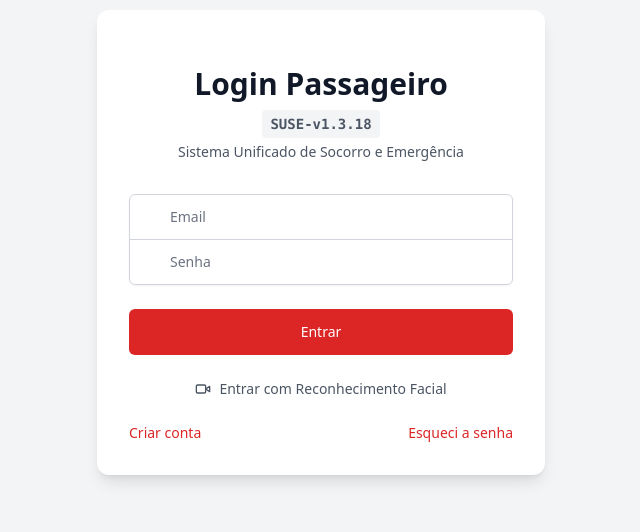
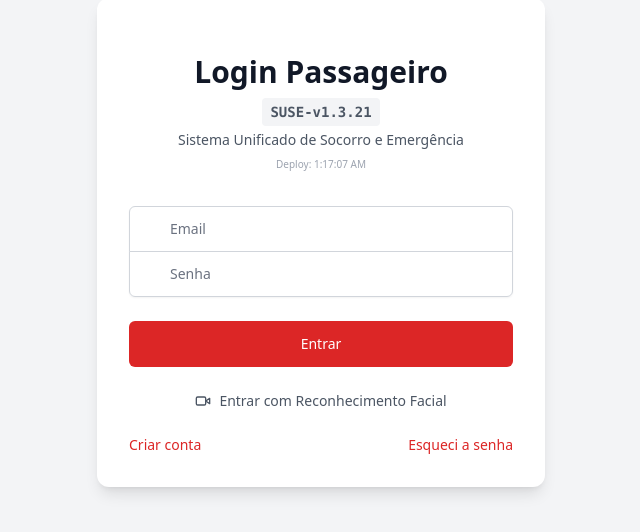
Before and after one commit to tecnologiaagilize-dotcom/suse-df-web, a React (Vite) app in the folder apps/web/: page /passenger/login in a window 1280 px wide. Shown: the part 158-690 px from the top of the page, without its empty margins (319-959 px from the left). Built offline with nearby package versions, Linux system fonts and the light colour scheme; no server answers.

Commit message:
chore: force deploy v1.3.21 with timestamp

```diff
--- a/apps/web/package.json
+++ b/apps/web/package.json
@@ -1,7 +1,7 @@
 {
   "name": "suse-df-web",
   "private": true,
-  "version": "1.3.18",
+  "version": "1.3.21",
   "type": "module",
   "engines": {
     "node": "20.x"
--- a/apps/web/src/components/voice/VoiceEmergencyListener.jsx
+++ b/apps/web/src/components/voice/VoiceEmergencyListener.jsx
@@ -210,11 +210,35 @@ export default function VoiceEmergencyListener({
                   }
 
                   // Loop de Análise Contínua (Sem Frase)
-                  // v3.0: Strict Compliance IRA v1.2
+                  // v3.1: Strict Compliance IRA v1.3
                   // Regra 1: "Impacto crítico + silêncio/grito -> Central"
                   const isCriticalImpact = context?.impactDetected; // ImpactFlag >= 0.85 (25m/s²)
                   const isStressDetected = result.ira > 0.70; // Stress/Grito (Base para fusão)
                   const isSilencePostImpact = isCriticalImpact && features.dbfs < -50; // Silêncio absoluto pós-batida
+
+                  // --- INOVAÇÃO IRA v1.3: Temporizador de Silêncio (NoResponseTimeout) ---
+                  // Se detectarmos impacto crítico, iniciamos um contador de "silêncio sustentado".
+                  // Apenas se o silêncio persistir por X segundos (ex: 5s) validamos o NoResponseTimeout.
+
+                  // Lógica de Estado Global para Timeout (via useRef para não re-renderizar)
+                  if (isCriticalImpact) {
+                      if (!window.iraImpactTimestamp) {
+                          window.iraImpactTimestamp = Date.now();
+                          console.log("IRA-SUSI: Impacto detectado. Iniciando cronômetro de resposta...");
+                      }
+
+                      // Se houver voz normal (IRA baixo e volume normal), CANCELA o alerta
+                      if (features.dbfs > -40 && result.ira < 0.5) {
+                          if (window.iraImpactTimestamp) {
+                              console.log("IRA-SUSI: Voz normal detectada pós-impacto. Cancelando alerta automático.");
+                              window.iraImpactTimestamp = null; // Reset
+                          }
+                      }
+                  }
+
+                  // Verifica se passou o tempo de silêncio (ex: 5000ms)
+                  const silenceDuration = window.iraImpactTimestamp ? Date.now() - window.iraImpactTimestamp : 0;
+                  const isNoResponseTimeout = silenceDuration > 5000;
 
                   // Regra 2: "Risco Extremo (IRA > 92%) -> Central" (Acoustic Only - Risk Bar > 70%)
                   // Conforme solicitado: "só ira realizar uma chamada automatica sem a frase de emergencia quando o marcardor 'Em risco' utltrapassar a metrica de 70%"
@@ -222,11 +246,13 @@ export default function VoiceEmergencyListener({
                   const isExtremeAcousticRisk = result.ira > 0.92;
 
                   if (!isAnalyzingRef.current) {
-                      if (isCriticalImpact && (isStressDetected || isSilencePostImpact)) {
-                          const cause = isStressDetected ? "IMPACTO_CRITICO_COM_STRESS" : "IMPACTO_CRITICO_COM_SILENCIO";
-                          console.warn(`IRA-SUSI: Emergência Automática (Matriz Final). Motivo: ${cause}`);
+                      // Nova Lógica de Fusão Tripla (Impacto + Silêncio Sustentado + Stress/Silêncio)
+                      if (isCriticalImpact && isNoResponseTimeout && (isStressDetected || isSilencePostImpact)) {
+                          const cause = isStressDetected ? "IMPACTO_CRITICO_COM_STRESS" : "IMPACTO_CRITICO_COM_SILENCIO_SUSTENTADO";
+                          console.warn(`IRA-SUSI: Emergência Automática (Matriz Final v1.3). Motivo: ${cause}`);
                           if (recognitionRef.current) try { recognitionRef.current.stop(); } catch(e){}
                           onEmergencyDetected(cause);
+                          window.iraImpactTimestamp = null; // Reset após acionar
                       }
                       else if (isExtremeAcousticRisk) {
                           console.warn("IRA-SUSI: Emergência Automática (Risco Acústico Extremo > 92%). Motivo: Grito/Pânico Confirmado.");
--- a/apps/web/src/pages/passenger/Dashboard.jsx
+++ b/apps/web/src/pages/passenger/Dashboard.jsx
@@ -11,7 +11,7 @@ import OfflineQueueService from '../../services/OfflineQueueService';
 import GeofenceModal from '../../components/GeofenceModal';
 
 export default function PassengerDashboard() {
-  console.log("SUSE-DF PassengerDashboard V1.3.19 - IRA Status + Semântica (v1.3.14 Style)");
+  console.log("SUSE-DF PassengerDashboard V1.3.21 - Forced Deploy (NoResponseTimeout Fix)");
   const { user, signOut } = useAuth();
   const navigate = useNavigate();
 
@@ -486,7 +486,7 @@ export default function PassengerDashboard() {
                 <ShieldAlert className="text-red-600" />
                 SUSE - Passageiro
               </h1>
-              <span className="text-xs text-gray-500 font-mono ml-8">v1.3.19</span>
+              <span className="text-xs text-gray-500 font-mono ml-8">v1.3.21</span>
             </div>
             <div className="flex items-center gap-4">
               <span className="text-sm text-gray-500 mr-4">{user?.email}</span>
--- a/apps/web/src/pages/passenger/Login.jsx
+++ b/apps/web/src/pages/passenger/Login.jsx
@@ -58,8 +58,9 @@ export default function PassengerLogin() {
             Login Passageiro
           </h2>
           <p className="mt-2 text-center text-sm text-gray-600 flex flex-col items-center">
-            <span className="font-mono font-bold bg-gray-100 px-2 py-1 rounded mb-1">SUSE-v1.3.18</span>
+            <span className="font-mono font-bold bg-gray-100 px-2 py-1 rounded mb-1">SUSE-v1.3.21</span>
             <span>Sistema Unificado de Socorro e Emergência</span>
+            <span className="text-[10px] text-gray-400 mt-1">Deploy: {new Date().toLocaleTimeString()}</span>
           </p>
         </div>
 
```
